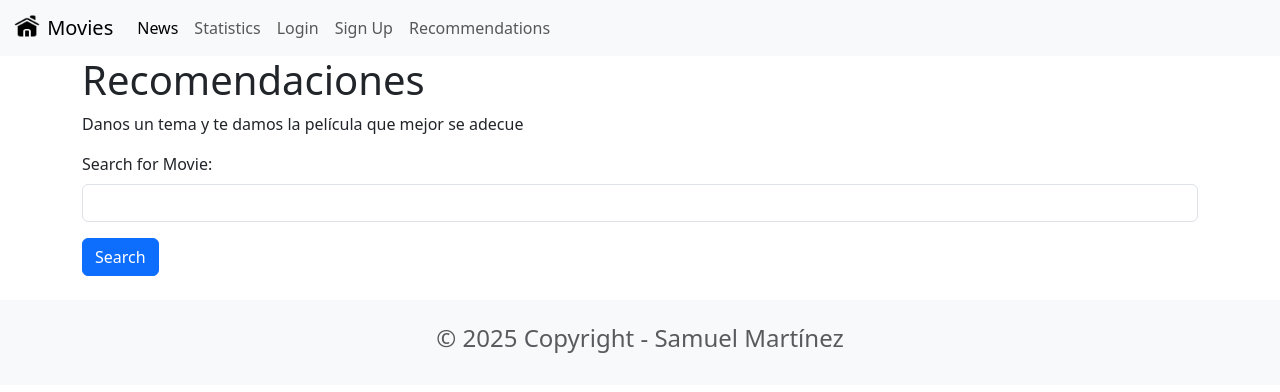
After one commit to SamuelMarti22/Taller1_PI1_20252, a Django app: page /recommendations/ in a window 1280 px wide. The commit adds this page. Shown: the top 392 px of the page. Run offline with Django 5.2, Linux system fonts and the light colour scheme.

Commit message:
Workshop finished

```diff
--- a/movie/management/commands/movie_embeddings.py
+++ b/movie/management/commands/movie_embeddings.py
@@ -36,3 +36,7 @@ class Command(BaseCommand):
                 self.stderr.write(f"❌ Failed to generate embedding for {movie.title}: {e}")
 
         self.stdout.write(self.style.SUCCESS("🎯 Finished generating embeddings for all movies"))
+
+        for movie in Movie.objects.all():
+            embedding_vector = np.frombuffer(movie.emb, dtype=np.float32)
+            print(movie.title, embedding_vector[:5])  # Muestra los primeros valores
--- a/movie/templates/base.html
+++ b/movie/templates/base.html
@@ -1,27 +1,50 @@
 <head>
-    <link href="https://cdn.jsdelivr.net/npm/bootstrap@5.3.7/dist/css/bootstrap.min.css" rel="stylesheet"
-        integrity="sha384-LN+7fdVzj6u52u30Kp6M/trliBMCMKTyK833zpbD+pXdCLuTusPj697FH4R/5mcr" crossorigin="anonymous">
-    <script src="https://cdn.jsdelivr.net/npm/bootstrap@5.3.7/dist/js/bootstrap.bundle.min.js"
+  <link
+    href="https://cdn.jsdelivr.net/npm/bootstrap@5.3.7/dist/css/bootstrap.min.css"
+    rel="stylesheet"
+    integrity="sha384-LN+7fdVzj6u52u30Kp6M/trliBMCMKTyK833zpbD+pXdCLuTusPj697FH4R/5mcr"
+    crossorigin="anonymous"
+  />
+  <script
+    src="https://cdn.jsdelivr.net/npm/bootstrap@5.3.7/dist/js/bootstrap.bundle.min.js"
     integrity="sha384-ndDqU0Gzau9qJ1lfW4pNLlhNTkCfHzAVBReH9diLvGRem5+R9g2FzA8ZGN954O5Q"
-        crossorigin="anonymous"></script>
+    crossorigin="anonymous"
+  ></script>
 </head>
 
 <nav class="navbar navbar-expand-lg bg-body-tertiary">
   <div class="container-fluid">
     <a class="navbar-brand" href="{% url 'home' %}">
       {% load static %}
-            <img src="{% static 'images/home.png' %}" alt="" width="30" height="24"
-                class="d-inline-block align-text-top" />
+      <img
+        src="{% static 'images/home.png' %}"
+        alt=""
+        width="30"
+        height="24"
+        class="d-inline-block align-text-top"
+      />
       Movies
     </a>
-        <button class="navbar-toggler" type="button" data-bs-toggle="collapse" data-bs-target="#navbarSupportedContent"
-            aria-controls="navbarSupportedContent" aria-expanded="false" aria-label="Toggle navigation">
+    <button
+      class="navbar-toggler"
+      type="button"
+      data-bs-toggle="collapse"
+      data-bs-target="#navbarSupportedContent"
+      aria-controls="navbarSupportedContent"
+      aria-expanded="false"
+      aria-label="Toggle navigation"
+    >
       <span class="navbar-toggler-icon"></span>
     </button>
     <div class="collapse navbar-collapse" id="navbarSupportedContent">
       <ul class="navbar-nav me-auto mb-2 mb-lg-0">
         <li class="nav-item">
-                    <a class="nav-link active" aria-current="page" href="{% url 'news/' %}">News</a>
+          <a
+            class="nav-link active"
+            aria-current="page"
+            href="{% url 'news/' %}"
+            >News</a
+          >
         </li>
         <li class="nav-item">
           <a class="nav-link" href="{% url 'statistics' %}">Statistics</a>
@@ -32,16 +55,15 @@
         <li class="nav-item">
           <a class="nav-link" href="#">Sign Up</a>
         </li>
+        <li class="nav-item">
+          <a class="nav-link" href="{% url 'recommendations' %}">Recommendations</a>
+        </li>
       </ul>
     </div>
   </div>
 </nav>
 
-
-<div class="container">
-    {% block content %}
-    {% endblock content %}
-</div>
+<div class="container">{% block content %} {% endblock content %}</div>
 
 <footer class="text-center text-lg-start bg-light text-muted mt-4">
   <div class="container">
--- /dev/null
+++ b/movie/templates/recommendations.html
@@ -0,0 +1,27 @@
+{% extends 'base.html' %} {% block content %}
+<h1>Recomendaciones</h1>
+<p>Danos un tema y te damos la película que mejor se adecue</p>
+<form action="{% url 'recommendations' %}" method="get">
+  <div class="mb-3">
+    <label for="prompt" class="form-label"> Search for Movie: </label>
+    <input type="text" id="prompt" class="form-control" name="prompt" />
+  </div>
+  <button type="submit" class="btn btn-primary">Search</button>
+</form>
+{% if movie %}
+<div v-for="movie in movies" class="col">
+  <div class="card">
+    <img src="{{ movie.image.url }}" class="card-img-top" alt="..." />
+    <div class="card-body">
+      <h5 class="card-title">{{ movie.title }}</h5>
+      <p class="card-text">{{ movie.description }}</p>
+      <p class="card-text">{{movie.genre}}</p>
+      <p class="card-text">{{movie.year}}</p>
+      {% if movie.url %}
+      <a href="{{ movie.url }}" class="btn btn-primary">Movie Link</a>
+      {% endif %}
+    </div>
+  </div>
+</div>
+{% endif %}
+{% endblock content %}
--- a/movie/views.py
+++ b/movie/views.py
@@ -6,6 +6,7 @@ import io
 from collections import Counter
 import urllib, base64
 from .models import Movie
+from .management.commands.movie_recommendations import get_best_movie
 # Create your views here.
 
 def home(request):
@@ -26,6 +27,16 @@ def about(request):
 def signup(request):
     email = request.GET.get('email')
     return render(request, 'signup.html', {'email':email})
+
+def recommendations(request):
+    prompt = request.GET.get('prompt')
+    print(prompt)
+    if prompt:
+        movie = get_best_movie(prompt)[0]
+        print(movie)
+    else:
+        movie = None
+    return render(request, 'recommendations.html', {"prompt":prompt, 'movie':movie})
 
 
 def _figure_to_base64(fig=None):
--- a/moviereviews/urls.py
+++ b/moviereviews/urls.py
@@ -23,11 +23,12 @@ from movie import views as movieViews
 
 urlpatterns = [
     path('admin/', admin.site.urls),
-    path ('',movieViews.home, name = 'home'),
-    path ('about/',movieViews.about),
+    path ('', movieViews.home, name = 'home'),
+    path ('about/', movieViews.about),
     path ('news/', include('news.urls')),
     path ('statistics/', movieViews.statistics_view, name = 'statistics'),
-    path('signup/', movieViews.signup, name ='signup'),
+    path ('signup/', movieViews.signup, name ='signup'),
+    path ('recommendations/', movieViews.recommendations, name = 'recommendations')
 ]
 
 urlpatterns += static(settings.MEDIA_URL, document_root=settings.MEDIA_ROOT)
```
Also changed, not shown: movie/management/commands/movie_recommendations.py (added, +33 -0 lines), db.sqlite3. Lines whose indentation alone changed are shown as unchanged.
